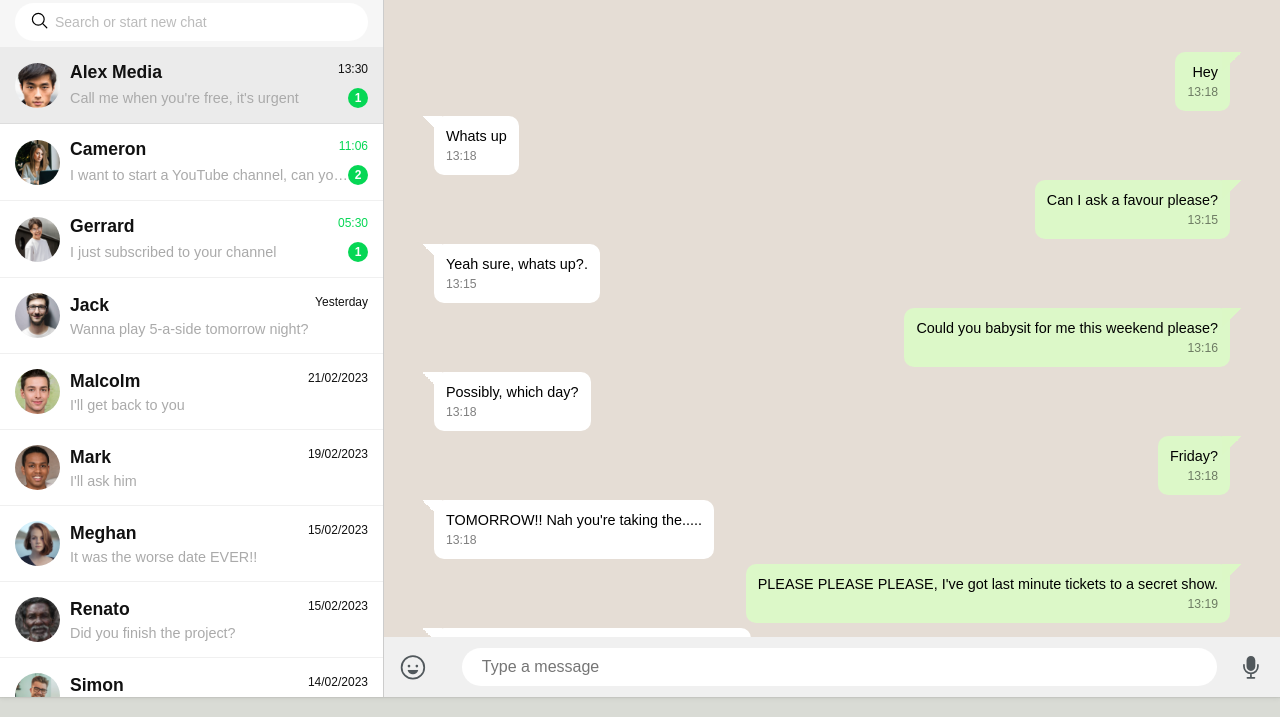
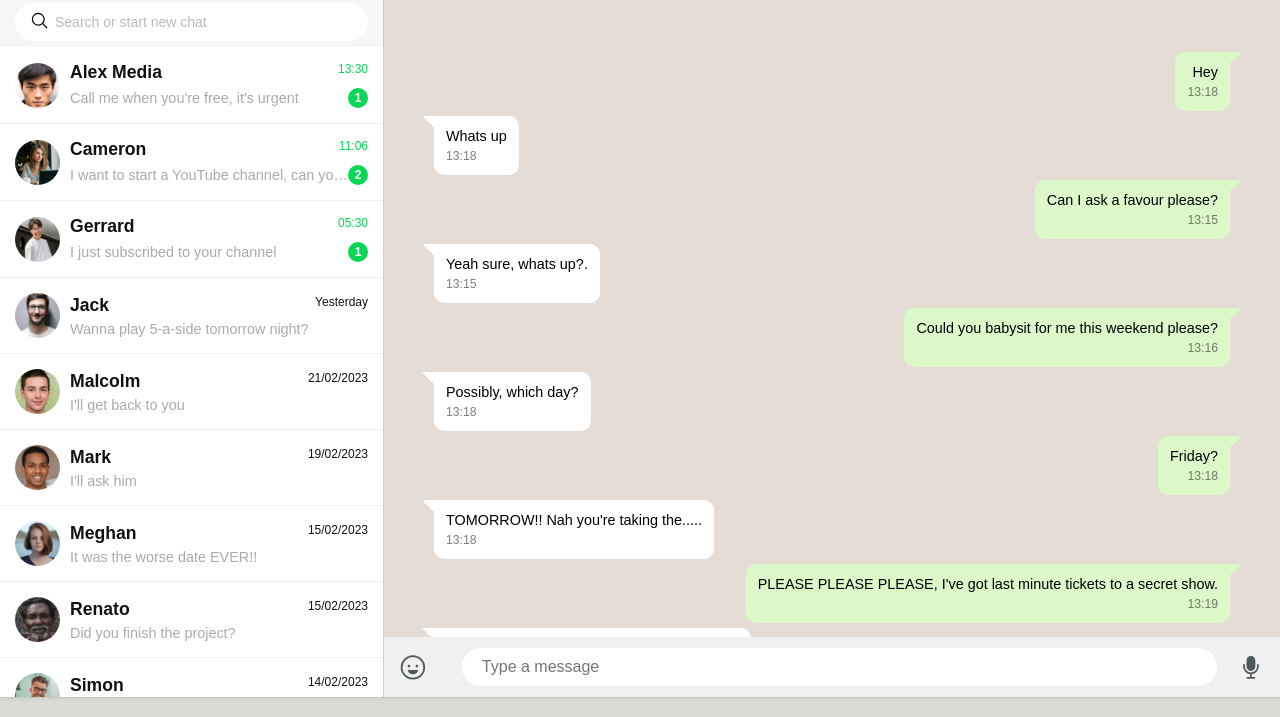
Before and after one commit to SMSN-88/whatsapp, a plain HTML site: page index.html in a window 1280 px wide. Shown: the part 83-800 px from the top of the page. Drawn offline with nearby package versions, Linux system fonts and the light colour scheme.

Commit message:
Update index.html

```diff
--- a/index.html
+++ b/index.html
@@ -30,7 +30,7 @@
             </div>
             <!-- CHAT LIST -->
             <div class="chatlist">
-                <div class="block active">
+                <div class="block unread">
                     <div class="imgBox">
                         <img src="Images/alex.jpg" class="cover" alt="">
                     </div>
```
